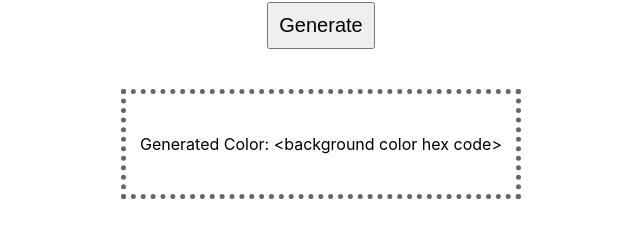
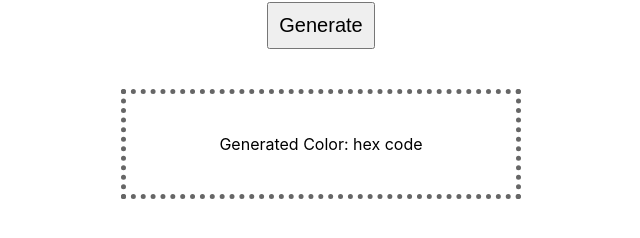
Before and after one commit to anntnt/react-random-color-generator, a React app: page / in a window 1280 px wide. Shown: the part 120-358 px from the top of the page, without its empty margins (319-959 px from the left). Built offline with nearby package versions, Linux system fonts and the light colour scheme; the HTML template or start-up script is replaced by a standard one.

Commit message:
Correct div text

```diff
--- a/src/App.js
+++ b/src/App.js
@@ -29,7 +29,7 @@
           border: '5px dotted #666666',
         }}
       >
-        Generated Color: &lt;background color {color}&gt;
+        Generated Color: {color}
       </div>
     </div>
   );
```
